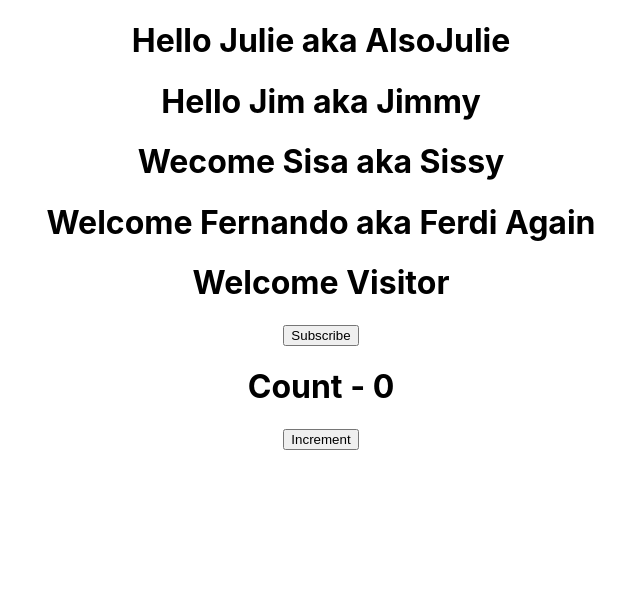
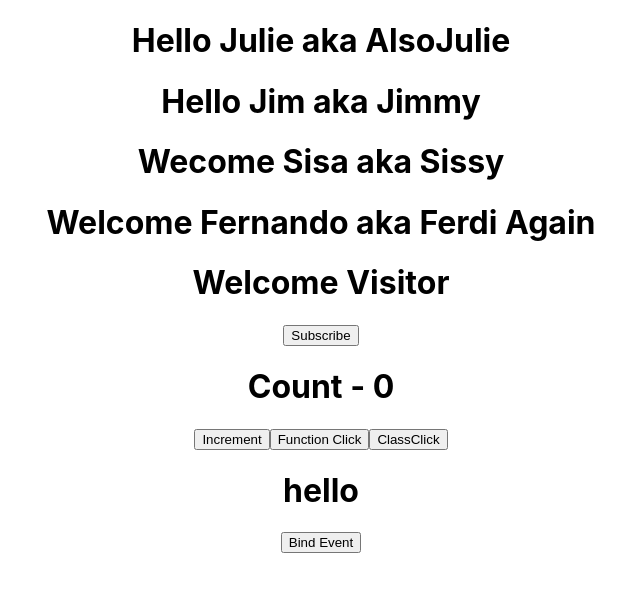
Before and after one commit to julieCodes2/JavaScript2, a React (Create React App) app in the folder react/hello-world/: page / in a window 1280 px wide. Shown: the top 592 px of the page, without its empty margins (319-959 px from the left). Built offline with nearby package versions, Linux system fonts and the light colour scheme.

Commit message:
adding Eventbind

```diff
--- a/react/hello-world/src/App.js
+++ b/react/hello-world/src/App.js
@@ -5,6 +5,9 @@
 import { Welcome, Welcome2 } from "./components/welcome";
 import Message from "./components/Message";
 import Counter from './components/Counter';
+import ClassClick from "./components/ClassClick";
+import FunctionClick from './components/FunctionClick';
+import Eventbind from "./components/Eventbind";
 
 function App() {
   return (
@@ -15,6 +18,9 @@
       <Welcome2 name="Fernando" nickname="Ferdi"/>
       <Message />
       <Counter/>
+      <FunctionClick/>
+      <ClassClick/>
+      <Eventbind/>
     </div>
 
   );
--- /dev/null
+++ b/react/hello-world/src/components/ClassClick.js
@@ -0,0 +1,18 @@
+import React, { Component } from 'react'
+
+class ClassClick extends Component {
+  clickHandler(){
+    alert("Class button was clicked");
+    console.log("Class button clicked has been logged");
+  }
+
+    render() {
+    return (
+      <>
+      <button onClick={this.clickHandler}>ClassClick</button>
+      </>
+    );
+  }
+}
+
+export default ClassClick;
--- /dev/null
+++ b/react/hello-world/src/components/Eventbind.js
@@ -0,0 +1,30 @@
+import React, { Component } from 'react';
+
+class Eventbind extends Component {
+  constructor(props){
+    super(props);
+
+
+this.state = {
+    message: "hello",
+};
+this.clickHandler = this.clickHandler.bind(this);
+}
+
+clickHandler() {
+    this.setState({
+        message: "Goodbye",
+    });
+    console.log(this);
+}
+    render() {
+    return (
+      <div>
+      <h1>{this.state.message}</h1>
+      <button onClick={this.clickHandler}>Bind Event</button>
+      </div>
+    );
+  }
+}
+
+export default Eventbind;
--- /dev/null
+++ b/react/hello-world/src/components/FunctionClick.js
@@ -0,0 +1,15 @@
+import React from 'react';
+
+function FunctionClick() {
+    function clickHandler(){
+        alert("Function button was clicked");
+        console.log("Function click was logged");
+    }
+  return (
+    <>
+    <button onClick={clickHandler}> Function Click</button>
+    </>
+  );
+}
+
+export default FunctionClick;
```
